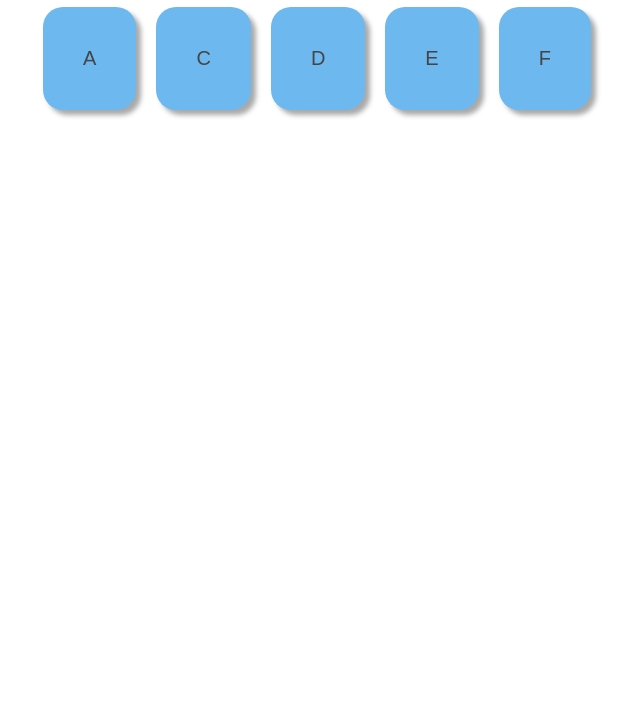
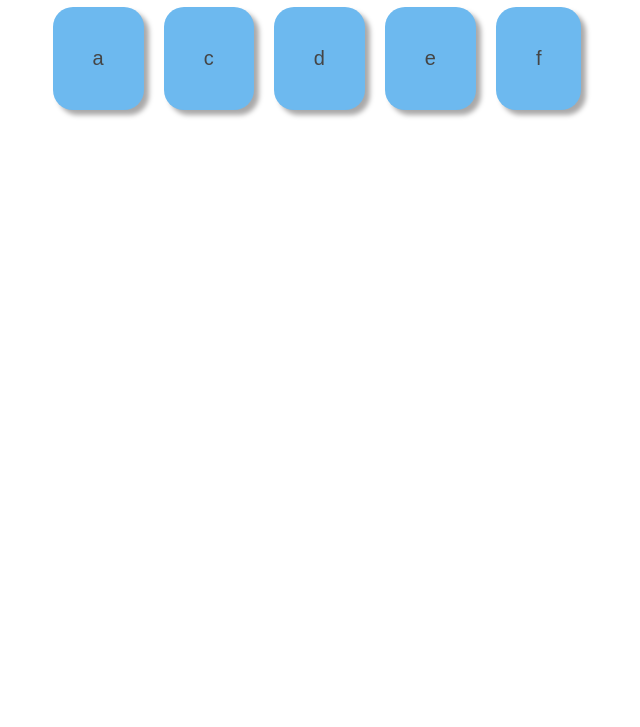
Before and after one commit to adisupiansah/gamepiano, a plain HTML site: page index.html in a window 1280 px wide. Shown: the part 73-800 px from the top of the page, without its empty margins (333-973 px from the left). Drawn offline with Linux system fonts and the light colour scheme.

Commit message:
Update 28 November 2023 / 20:37 WIB

```diff
--- a/script.js
+++ b/script.js
@@ -1,4 +1,4 @@
-const chords = ["A", "C", "D", "E", "F"];
+const chords = ["a", "c", "d", "e", "f"];
       const note = document.getElementById("note");
 
       chords.forEach((chord) => {
--- a/style.css
+++ b/style.css
@@ -35,6 +35,5 @@ h1 {
       padding: 20px;
       margin-top: -20px;
       margin-right: 20px;
-
     }
   }
```
Also changed, not shown: index.html (+0 -1 lines).
